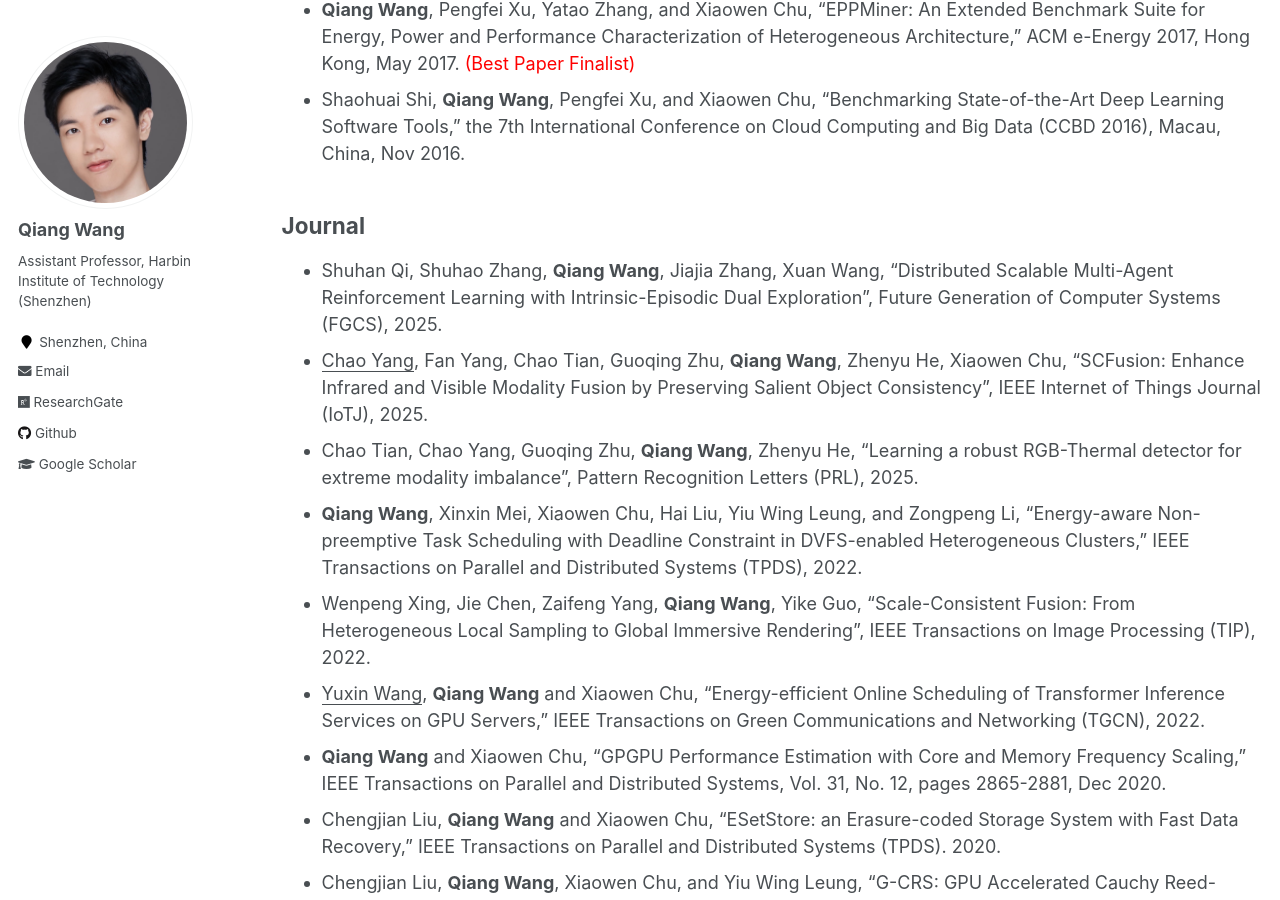
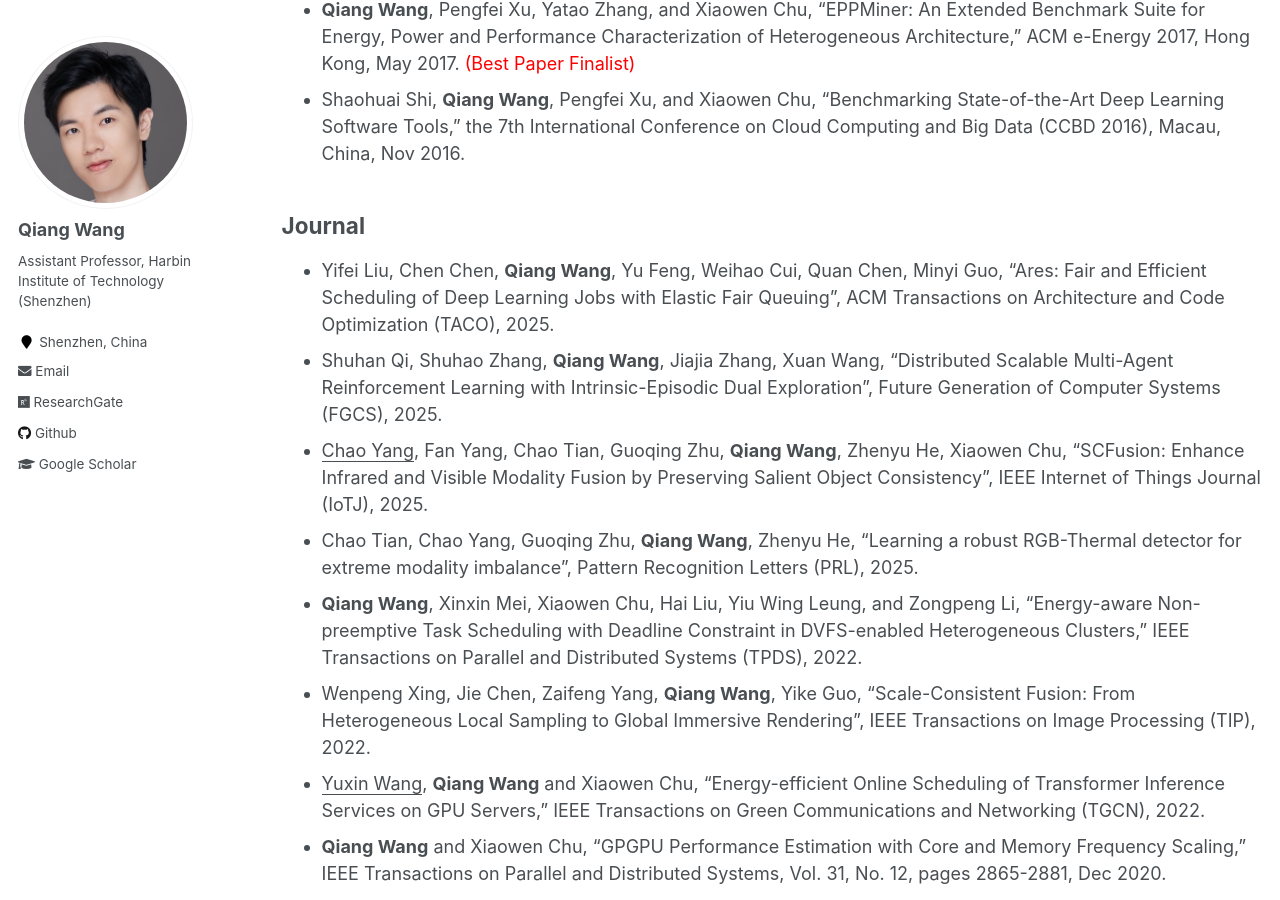
Before and after one commit to blackjack2015/blackjack2015.github.io, a Jekyll site: the page built from _pages/publications.md, in a window 1280 px wide and 900 px high, scrolled down 4252 px. Built offline with Jekyll 4.4.1, drawn with Linux system fonts in a browser that asks for light colours.

Commit message:
Update publications.md

```diff
--- a/_pages/publications.md
+++ b/_pages/publications.md
@@ -73,6 +73,7 @@ author_profile: true
 + Shaohuai Shi, **Qiang Wang**, Pengfei Xu, and Xiaowen Chu, "Benchmarking State-of-the-Art Deep Learning Software Tools," the 7th International Conference on Cloud Computing and Big Data (CCBD 2016), Macau, China, Nov 2016.
 
 ## Journal
++ Yifei Liu, Chen Chen, **Qiang Wang**, Yu Feng, Weihao Cui, Quan Chen, Minyi Guo, "Ares: Fair and Efficient Scheduling of Deep Learning Jobs with Elastic Fair Queuing", ACM Transactions on Architecture and Code Optimization (TACO), 2025.
 + Shuhan Qi, Shuhao Zhang, **Qiang Wang**, Jiajia Zhang, Xuan Wang, "Distributed Scalable Multi-Agent Reinforcement Learning with Intrinsic-Episodic Dual Exploration", Future Generation of Computer Systems (FGCS), 2025.
 + <ins>Chao Yang</ins>, Fan Yang, Chao Tian, Guoqing Zhu, **Qiang Wang**, Zhenyu He, Xiaowen Chu, "SCFusion: Enhance Infrared and Visible Modality Fusion by Preserving Salient Object Consistency", IEEE Internet of Things Journal (IoTJ), 2025.
 + Chao Tian, Chao Yang, Guoqing Zhu, **Qiang Wang**, Zhenyu He, "Learning a robust RGB-Thermal detector for extreme modality imbalance", Pattern Recognition Letters (PRL), 2025.
```
